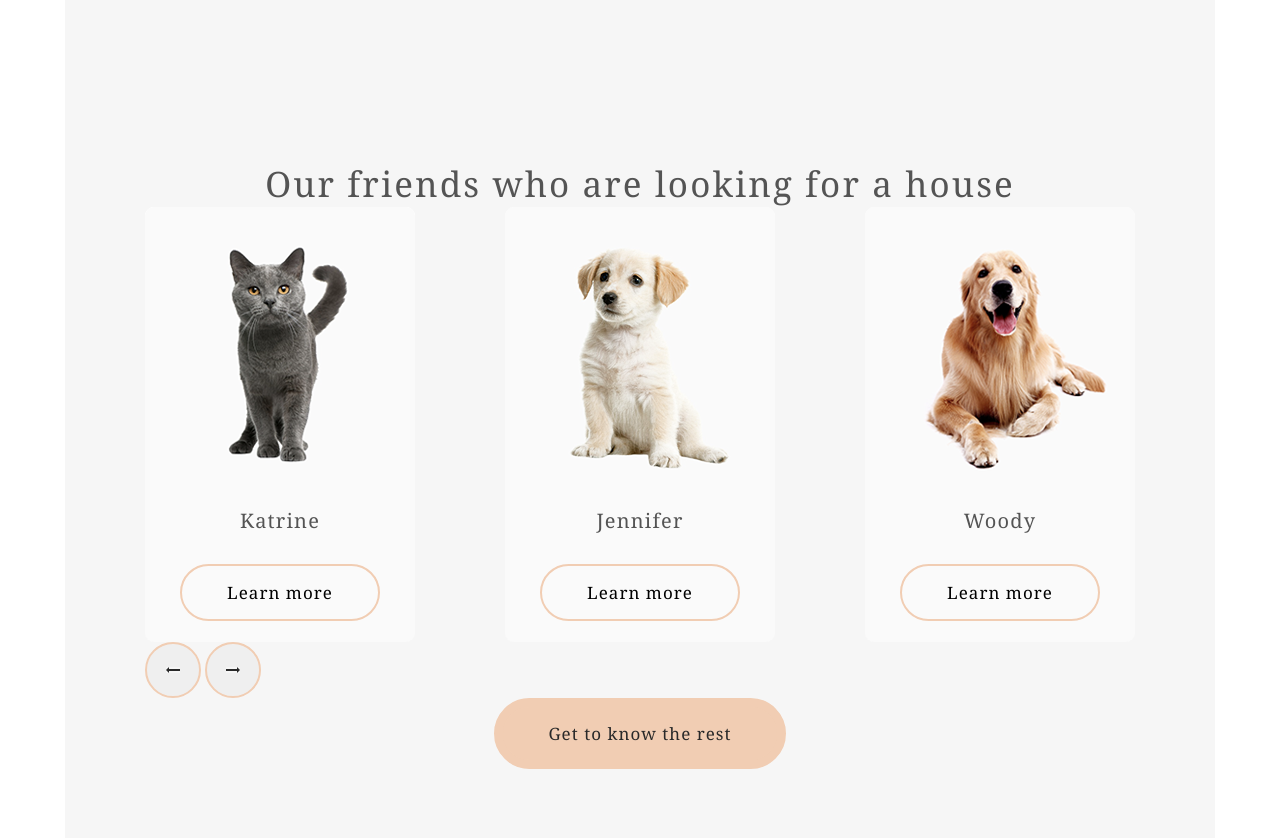
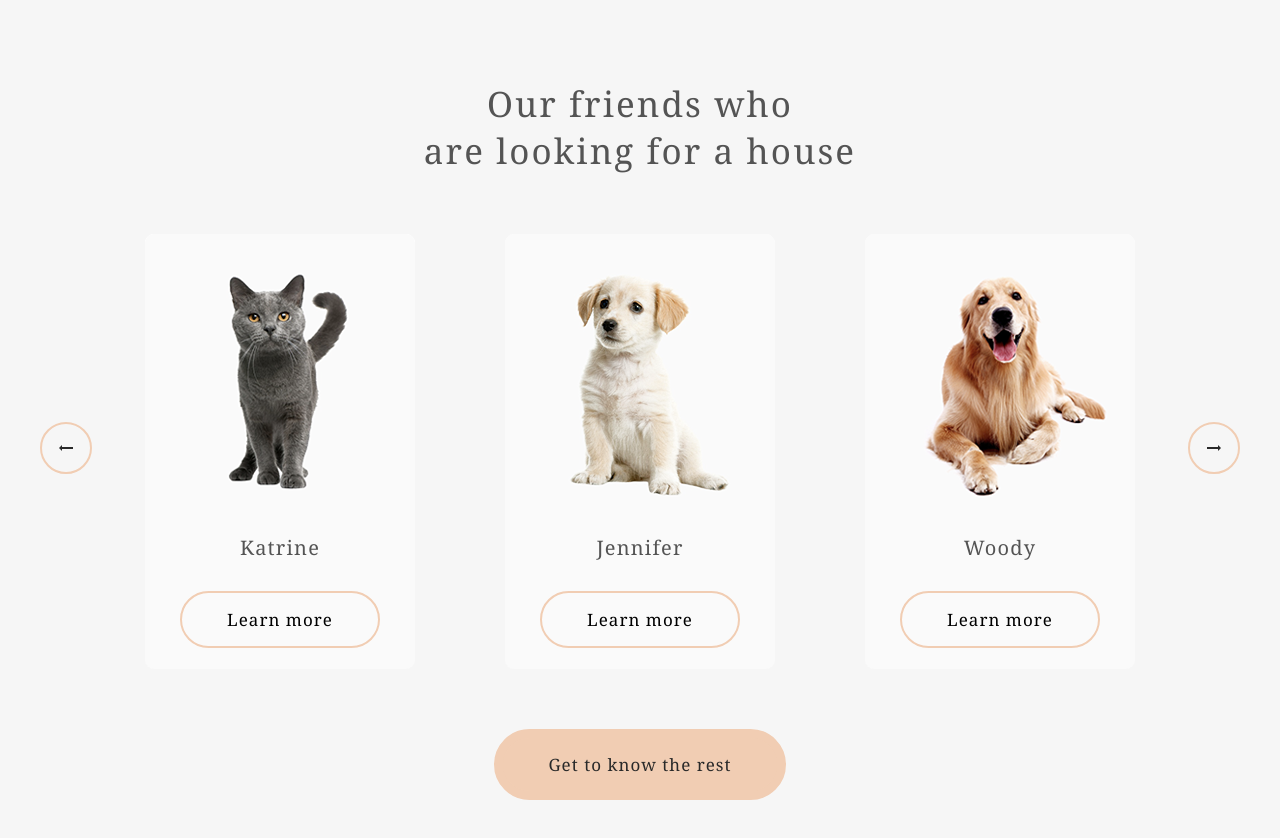
Before and after one commit to DzmitryDabrahost/cursor-train-template, a plain HTML site: page index.html in a window 1280 px wide. Drawn offline with Linux system fonts and the light colour scheme.

Commit message:
add styles

```diff
--- a/index.html
+++ b/index.html
@@ -10,44 +10,38 @@
   <div class="container">
     <section class="auguste">
       <div class="auguste-wrapper">
-        <div class="auguste-wrapper-text">
-          <p class="auguste-wrapper-text-friends">Our friends who are looking for a house</p>
-        </div>
+        <p class="auguste-wrapper-text">Our friends who <br>are looking for a house</p>
         <div class="auguste-wrapper-cards">
-          <div class="auguste-wrapper-cards-card hover">
+          <div class="auguste-wrapper-cards-card">
             <div class="auguste-wrapper-cards-card-image">
               <img src="./src/images/pets-katrine.png" alt="pets-katrine">
             </div>
-            <p class="auguste-wrapper-cards-card-image-name">Katrine</p>
-            <span class="auguste-wrapper-cards-card-image-name-learn">Learn more</span>
+            <p class="auguste-wrapper-cards-card-name">Katrine</p>
+            <span class="auguste-wrapper-cards-card-learn">Learn more</span>
           </div>
-          <div class="auguste-wrapper-cards-card hover">
+          <div class="auguste-wrapper-cards-card">
             <div class="auguste-wrapper-cards-card-image">
               <img src="./src/images/pets-jennifer.png" alt="pets-jennifer">
             </div>
-            <p class="auguste-wrapper-cards-card-image-name">Jennifer</p>
-            <span class="auguste-wrapper-cards-card-image-name-learn">Learn more</span>
+            <p class="auguste-wrapper-cards-card-name">Jennifer</p>
+            <span class="auguste-wrapper-cards-card-learn">Learn more</span>
           </div>
-          <div class="auguste-wrapper-cards-card hover">
+          <div class="auguste-wrapper-cards-card">
             <div class="auguste-wrapper-cards-card-image">
               <img src="./src/images/pets-woody.png" alt="pets-woody">
             </div>
-            <p class="auguste-wrapper-cards-card-image-name">Woody</p>
-            <span class="auguste-wrapper-cards-card-image-name-learn">Learn more</span>
+            <p class="auguste-wrapper-cards-card-name">Woody</p>
+            <span class="auguste-wrapper-cards-card-learn">Learn more</span>
           </div>
         </div>
-        <button class="auguste-arrow">
-          <div class="arrow-left">
-            <img src="./src/images/arrow.png" alt="arrow">
-          </div>
-        </button>
-        <button class="auguste-arrow">
-          <div class="arrow-right">
-            <img  src="./src/images/arrow.png" alt="arrow">
-          </div>
-        </button>
+        <div class="auguste-arrow-left">
+          <img src="./src/images/arrow.png" alt="arrow">
+        </div>
+        <div class="auguste-arrow-right">
+          <img  src="./src/images/arrow.png" alt="arrow">
+        </div>
         <div class="auguste-submit">
-          <button class="auguste-submit-text hover">
+          <button class="auguste-submit-text">
             Get to know the rest
           </button>
         </div>
--- a/src/style/components/_auguste.scss
+++ b/src/style/components/_auguste.scss
@@ -1,34 +1,43 @@
+@mixin arrow ($display, $transform, $padding, $border, $br, $width, $heigh){
+    display: $display;
+    transform: $transform;
+    padding: $padding;
+    border: $border;
+    border-radius: $br;
+    width: $width;
+    height: $heigh;
+}
 
 .auguste {
+    width: 1280px;
+    background-color: $color-light-l;
+
+    &-wrapper {
+        padding: 80px 40px 100px 40px;
+        position: relative;
         width: 100%;
         display: flex;
-padding: 80px 40px 100px;
         justify-content: center;
         align-items: center;
-background-color: $color-light-l;
-}
-.auguste-wrapper {
-    padding: 80px 40px 100px 40px;
-}
-.auguste-wrapper-text {
+        flex-direction: column;
+
+        &-text {
             color: $color-dark-l;
             font-family: Georgia;
             font-size: 35px;
             letter-spacing: 2.1px;
+            text-align: center;
+            margin-bottom: 60px;
         }
-.auguste-wrapper-text-friends {
-    display: flex;
-    justify-content: center;
-}
-.auguste-wrapper-cards {
+
+        &-cards {
             display: flex;
             justify-content: space-between;
             gap: 90px;
-}
-.hover {
-    cursor: pointer;
-}
-.auguste-wrapper-cards-card {
+            width: 990px;
+            margin-bottom: 60px;
+
+            &-card {
                 background-color: $color-light-s;
                 display: flex;
                 width: 270px;
@@ -38,15 +47,14 @@ background-color: $color-light-l;
                 align-items: center;
                 gap: 30px;
                 border-radius: 9px;
-}
-.auguste-wrapper-cards-card-image {
+
+                &-image {
                     width: 270px;
                     height: 270px;
                     display: flex;
                 }
 
-
-.auguste-wrapper-cards-card-image-name {
+                &-name {
                     color: $color-dark-l;
                     font-family: Georgia;
                     font-size: 20px;
@@ -56,7 +64,7 @@ background-color: $color-light-l;
                     letter-spacing: 1.2px;
                 }
 
-.auguste-wrapper-cards-card-image-name-learn {
+                &-learn {
                     font-family: Georgia;
                     font-size: 17px;
                     border-radius: 100px;
@@ -65,26 +73,42 @@ background-color: $color-light-l;
                     padding: 15px 45px;
                     letter-spacing: 1.02px;
                 }
-.auguste-arrow {
-    border: 2px solid $color-primary;
-    border-radius: 50%;
             }
-.arrow-left {
-    display: flex;
-    transform: scale(1);
-    padding: 23px 19px;
         }
-.arrow-right {
-    display: flex;
+    }
+
+    &-arrow-left,
+    &-arrow-right {
+        @include arrow(flex,scale(1),23px 19px, 2px solid $color-primary, 50%, 52px, 52px );
+        justify-content: center;
+        align-items: center;
+        position: absolute;
+        top: 422px;
+
+        & img {
+            width: 14px;
+            height: 6px;
+        }
+
+        &:hover {
+            cursor: pointer;
+            background-color: $color-primary;
+        }
+    }
+    &-arrow-left {
+        left: 40px;
+    }
+
+    &-arrow-right {
         transform: scale(-1);
-    padding: 23px 19px;
+        right: 40px;
     }
-.auguste-submit {
 
+    &-submit {
         display: flex;
         justify-content: center;
-}
-.auguste-submit-text {
+
+        &-text {
             color: $color-dark-3xl;
             border-radius: 100px;
             border: 9px solid $color-primary;
@@ -94,3 +118,5 @@ background-color: $color-light-l;
             font-size: 17px;
             letter-spacing: 1.02px;
         }
+    }
+}
```
Also changed, not shown: style.css, 1 other file. Lines whose indentation alone changed are shown as unchanged.
